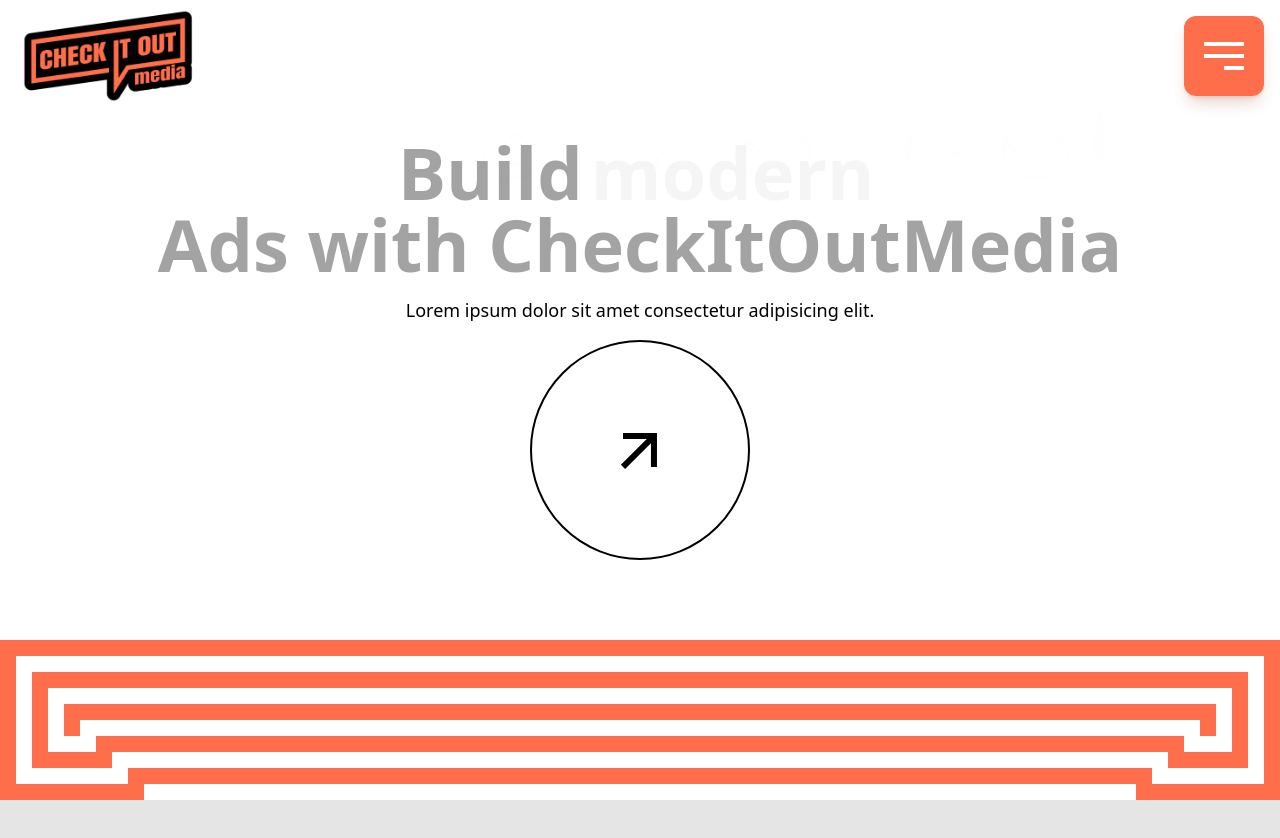
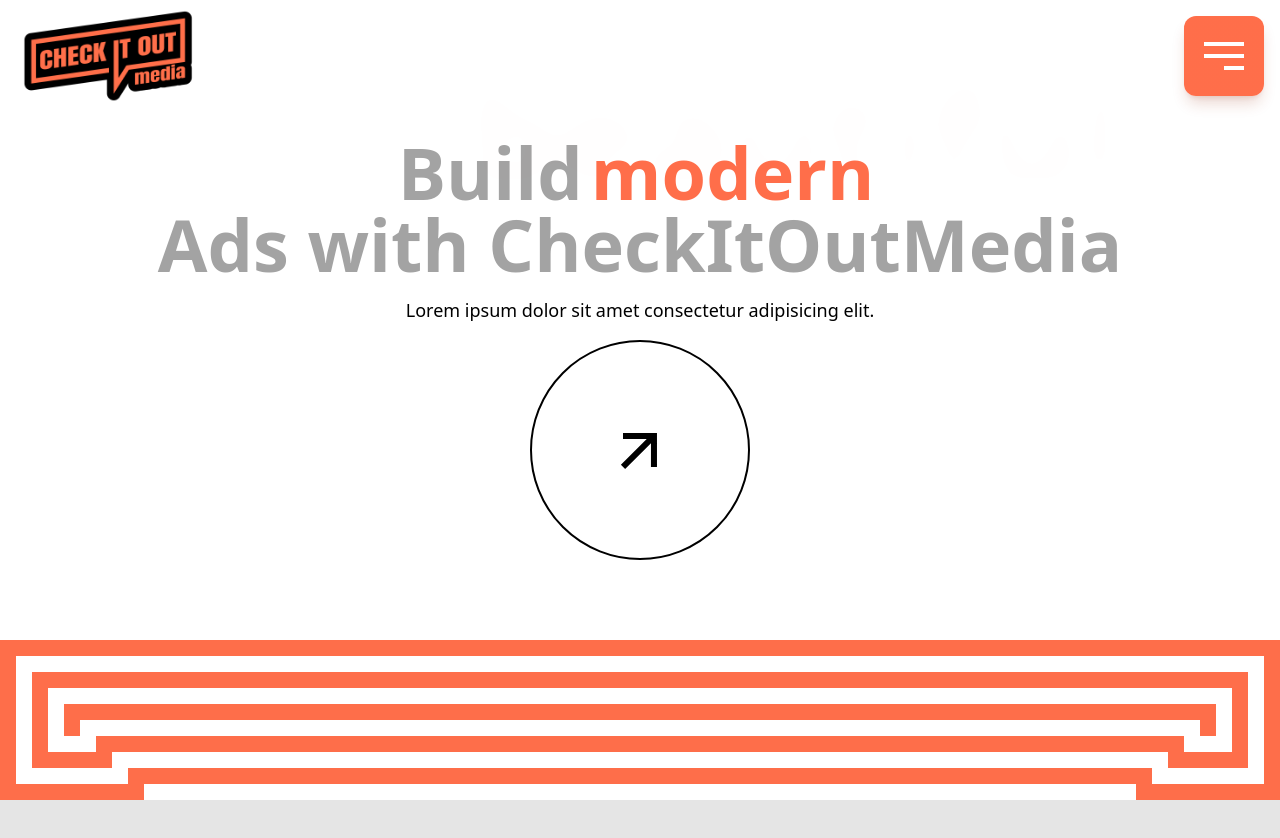
Before and after one commit to Mohith-Kumar28/chec-it-out-media, a Next.js app: page / in a window 1280 px wide. Shown: the top 838 px of the page. Built offline with nearby package versions, Linux system fonts and the light colour scheme.

Commit message:
darkmode bug

```diff
--- a/src/components/ui/flip-words.tsx
+++ b/src/components/ui/flip-words.tsx
@@ -63,7 +63,7 @@ export const FlipWords = ({
           position: "absolute",
         }}
         className={cn(
-          "z-10 inline-block relative text-left text-5xl font-black md:text-7xl dark:text-primary text-neutral-100 px-2",
+          "z-10 inline-block relative text-left text-5xl font-black md:text-7xl text-primary  px-2",
           className
         )}
         key={currentWord}
```
